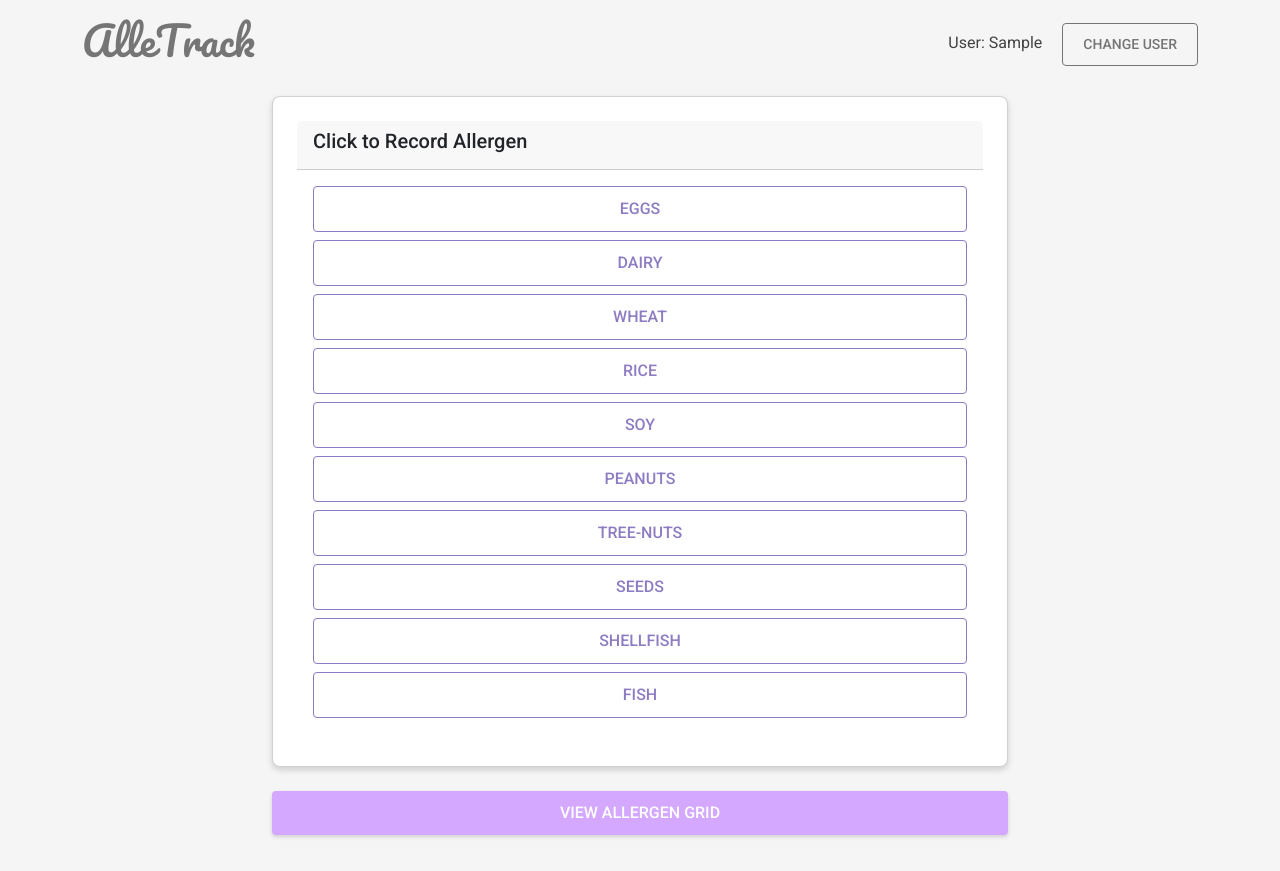
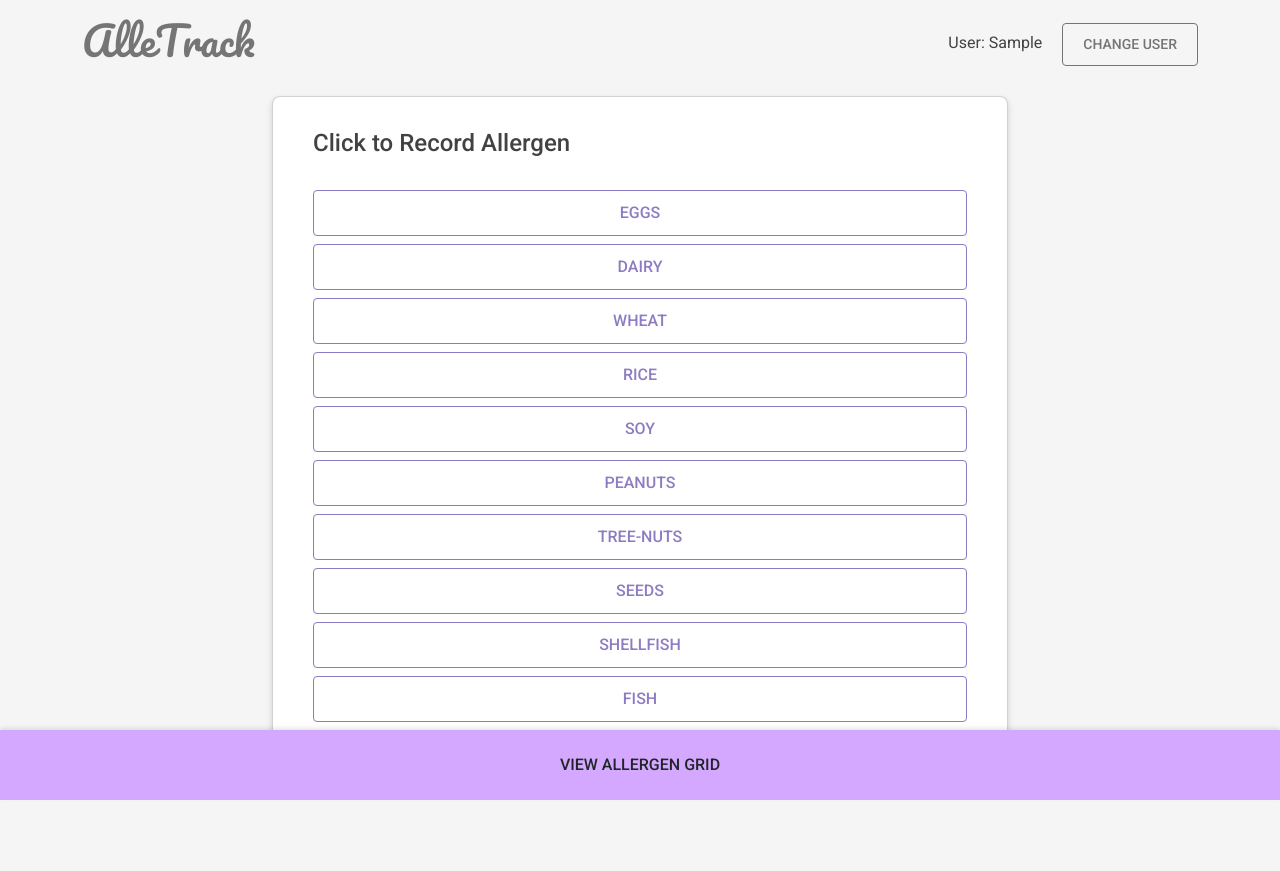
Before and after one commit to uppertoe/allergen-track, a Flask app: page /tracker in a window 1280 px wide. Before the commit the page ends 838 px from the top, so only its background shows below. Run offline with Flask 3, Linux system fonts and the light colour scheme; the visitor is signed in with stand-in values (Sample User, id 1); some libraries are stand-ins or nearby versions.

Commit message:
tweaks to styling

```diff
--- a/templates/tracker.html
+++ b/templates/tracker.html
@@ -22,6 +22,7 @@
             color: #424242;
             margin: 0;
             padding: 0;
+            padding-bottom: 60px; /* Space for the sticky button */
         }
 
         /* AlleTrack Heading */
@@ -36,6 +37,20 @@
             box-shadow: 0px 3px 6px rgba(0, 0, 0, 0.16);
             margin-bottom: 24px;
             padding: 24px;
+        }
+
+        .card-header {
+            padding-bottom: 0;
+            margin-bottom: 16px;
+            border-bottom: none;
+            background-color: transparent;
+        }
+
+        .card-header h2 {
+            font-size: 1.5rem;
+            font-weight: 500;
+            color: #424242;
+            margin: 0;
         }
 
         .btn {
@@ -86,7 +101,6 @@
         }
 
         /* Fixed Top Navigation for mobile view */
-        @media (max-width: 1199px) {
         .fixed-top-nav {
             position: sticky;
             top: 0;
@@ -96,7 +110,8 @@
             border-bottom: 1px solid #ddd;
         }
 
-            .fixed-bottom-button {
+        /* Sticky bottom button for all screen sizes */
+        .sticky-bottom-button {
             position: fixed;
             bottom: 0;
             left: 0;
@@ -111,9 +126,7 @@
         }
 
         .container {
-                padding-top: 60px;
-                padding-bottom: 60px;
-            }
+            padding-top: 60px; /* Space for the fixed top navigation */
         }
     </style>
 </head>
@@ -143,7 +156,7 @@
             <div class="col-xl-8 offset-xl-2">
                 <div class="card">
                     <div class="card-header">
-                        <h2 class="h5">Click to Record Allergen</h2>
+                        <h2>Click to Record Allergen</h2>
                     </div>
                     <div class="card-body">
                         <div class="list-group">
@@ -160,14 +173,9 @@
                     </div>
                 </div>
 
-                <!-- View Allergen Grid Button -->
-                <div class="fixed-bottom-button d-block d-xl-none">
+                <!-- Sticky Bottom Button -->
+                <div class="sticky-bottom-button">
                     <a href="{{ url_for('grid') }}" class="btn w-100">View Allergen Grid</a>
-                </div>
-
-                <!-- View Allergen Grid Button for larger screens -->
-                <div class="text-center mt-4 d-none d-xl-block">
-                    <a href="{{ url_for('grid') }}" class="btn btn-primary w-100">View Allergen Grid</a>
                 </div>
             </div>
         </div>
```
Also changed, not shown: templates/grid.html (+15 -14 lines). Lines whose indentation alone changed are shown as unchanged.
